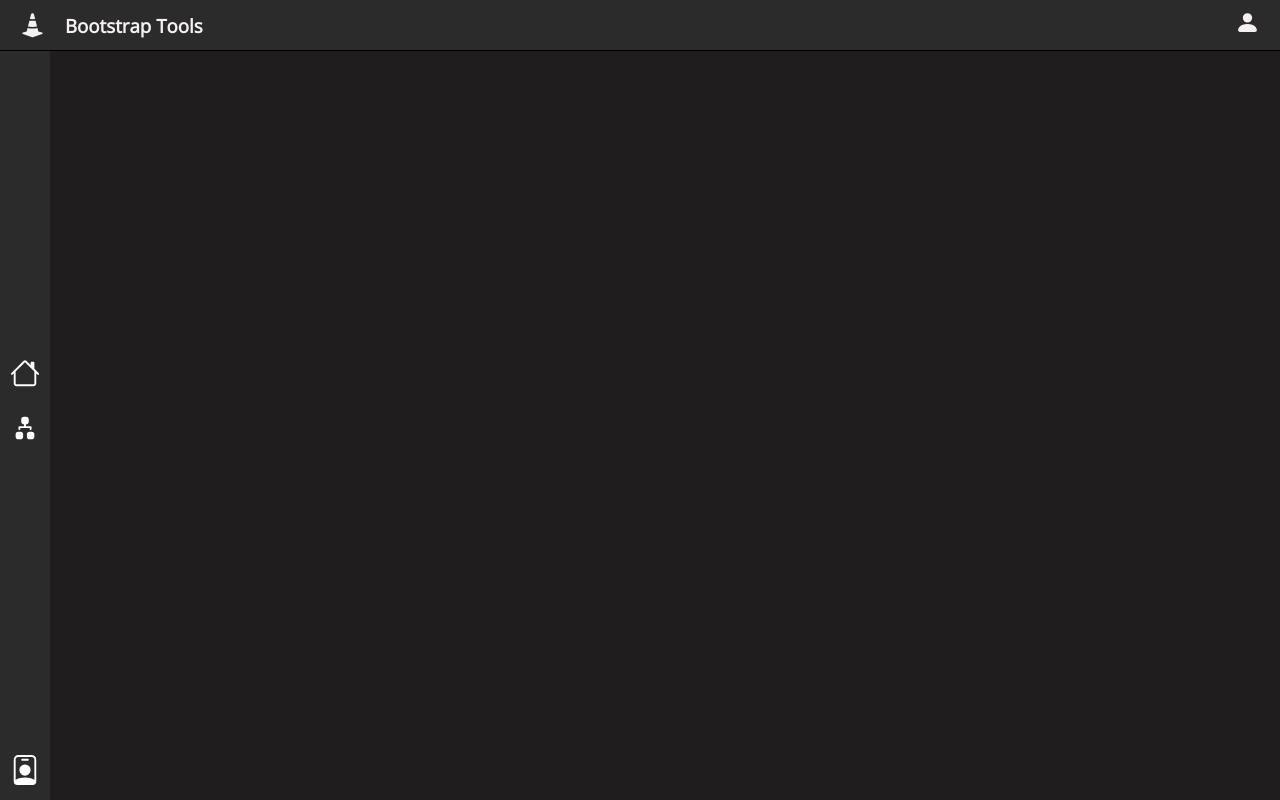
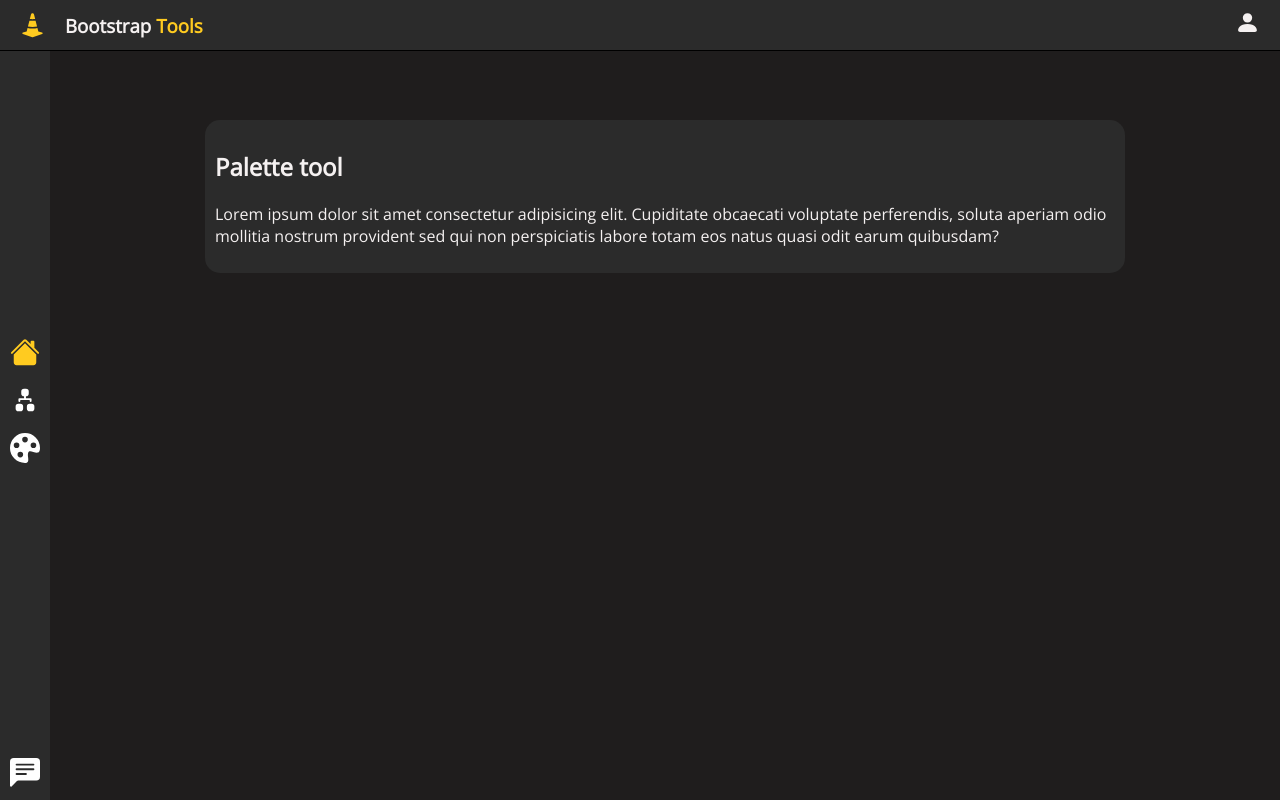
Before and after one commit to dannyseiner/bootstrap-tools, a React (Create React App) app in the folder frontend/: page /palette in a window 1280 px wide. Before the commit this address had no page. Built offline with nearby package versions, Linux system fonts and the light colour scheme.

Commit message:
sidebar redesign, new colors, palette&support page

```diff
--- a/frontend/src/components/AppRouter.tsx
+++ b/frontend/src/components/AppRouter.tsx
@@ -5,6 +5,8 @@ import "../css/index.css";
 import SideBar from "./SideBar";
 import NavBarLogged from "./NavBarLogged";
 import LayoutGenerator from "../screens/LayoutGenerator";
+import PaletteGenerator from "../screens/PaletteGenerator";
+import Support from "../screens/Support";
 function AppRouter() {
   return (
     <BrowserRouter>
@@ -15,6 +17,8 @@ function AppRouter() {
           <Routes>
             <Route path="/" element={<Home />} />
             <Route path="/layout" element={<LayoutGenerator />} />
+            <Route path="/palette" element={<PaletteGenerator />} />
+            <Route path="/support" element={<Support />} />
           </Routes>
         </div>
       </div>
--- a/frontend/src/components/NavBarLogged.tsx
+++ b/frontend/src/components/NavBarLogged.tsx
@@ -4,9 +4,11 @@ import { ConeStriped, PersonFill } from "react-bootstrap-icons";
 function NavBarLogged() {
   return (
     <div className="navbar-container">
-      <ConeStriped size={25} />
-      <h3>Bootstrap Tools</h3>
-      <div className="navbar-rightside">
+      <ConeStriped size={25} className="fill-primary" />
+      <h3>
+        Bootstrap <span className="text-primary">Tools</span>
+      </h3>
+      <div className="navbar-rightside cursor-pointer">
         <PersonFill size={25} />
       </div>
     </div>
--- a/frontend/src/components/SideBar.tsx
+++ b/frontend/src/components/SideBar.tsx
@@ -1,36 +1,61 @@
-import React from "react";
+import React, { useState } from "react";
 import {
   Diagram2Fill,
-  House,
-  Person,
+  HouseFill,
   PersonBadge,
+  PaletteFill,
+  ChatLeftTextFill,
 } from "react-bootstrap-icons";
 import { useNavigate } from "react-router-dom";
 
 function SideBar() {
   const navigate = useNavigate();
+  const [activeLink, setActiveLink] = useState<string>("");
 
-  const redirectLink = (path: string) => {
+  const redirectEvt = (path: string) => {
+    setActiveLink(`${path}`);
     navigate(`/${path}`);
   };
+
+  const renderActiveLink = (str: string) => {
+    return str === activeLink ? "sidebar-item-active" : "";
+  };
+
   return (
     <div className="sidebar-container">
       <div className="sidebar-content">
-        <div className="sidebar-item" onClick={() => redirectLink("")}>
-          <House color={"white"} size={30} />
+        <div
+          className={`sidebar-item ${renderActiveLink("")}`}
+          onClick={() => redirectEvt("")}
+        >
+          <HouseFill color={"white"} size={30} />
           <p className="sidebar-item-text">Home</p>
         </div>
 
-        <div className="sidebar-item" onClick={() => redirectLink("layout")}>
+        <div
+          className={`sidebar-item ${renderActiveLink("layout")}`}
+          onClick={() => redirectEvt("layout")}
+        >
           <Diagram2Fill color={"white"} size={30} />
-          <p className="sidebar-item-text">Grid Builder</p>
+          <p className="sidebar-item-text">Grid</p>
+        </div>
+
+        <div
+          className={`sidebar-item ${renderActiveLink("palette")}`}
+          onClick={() => redirectEvt("palette")}
+        >
+          <PaletteFill color={"white"} size={30} />
+          <p className="sidebar-item-text">Palette</p>
         </div>
       </div>
 
       <div className="sidebar-content-last">
-        <div className="sidebar-item">
-          <PersonBadge color={"white"} size={30} />
-          <p className="sidebar-item-text">Grid Builder</p>
+        <div
+          className={`sidebar-item ${renderActiveLink("support")}`}
+          onClick={() => redirectEvt("support")}
+        >
+          <ChatLeftTextFill color={"white"} size={30} />
+          <p className="sidebar-item-text">Support</p>
         </div>
       </div>
     </div>
--- a/frontend/src/css/index.css
+++ b/frontend/src/css/index.css
@@ -11,28 +11,33 @@
   justify-content: center;
   align-items: center;
   flex-direction: column;
+  z-index: 20;
 }
 
 .sidebar-item {
   display: flex;
   justify-content: center;
   align-items: center;
+  padding: 6px;
   cursor: pointer;
-  padding: 10px;
   margin: 5px;
-  border-radius: 10px;
+  border-bottom: 1px solid rgb(43, 43, 43);
+}
+
+.sidebar-item-active .sidebar-item {
+  transition: 0.05s ease-in-out !important;
+}
+
+.sidebar-item-active .sidebar-item-text {
+  color: rgb(255, 203, 32);
+}
+
+.sidebar-item-active > svg {
+  fill: rgb(255, 203, 32);
 }
 
 .sidebar-item > svg {
   transition: 0.15s ease-in-out;
-}
-
-.sidebar-item:hover {
-  background-color: white;
-}
-
-.sidebar-item:hover > svg {
-  fill: black;
 }
 
 .sidebar-item-text {
@@ -40,11 +45,28 @@
   transition: 1s ease-in-out !important;
   font-weight: 600;
   padding: 6px;
+  margin-left: 7px;
 }
 
 .sidebar-content-last {
   position: absolute;
   bottom: 0;
+}
+
+.sidebar-container:hover {
+  width: 130px;
+}
+
+.sidebar-container:hover .sidebar-item {
+  justify-content: flex-start;
+}
+
+.sidebar-container:hover .sidebar-item-text {
+  display: block;
+}
+
+.sidebar-item:hover {
+  border-bottom: 1px solid white;
 }
 
 .navbar-container {
@@ -111,6 +133,18 @@ body {
   min-width: 100px;
 }
 
+.cursor-pointer {
+  cursor: pointer;
+}
+
+.text-primary {
+  color: rgb(255, 203, 32) !important;
+}
+
+.fill-primary {
+  fill: rgb(255, 203, 32) !important;
+}
+
 .navbar-container {
   position: fixed;
   display: flex;
--- a/frontend/src/css/scss/global.scss
+++ b/frontend/src/css/scss/global.scss
@@ -39,3 +39,16 @@ body {
   border-radius: 15px;
   min-width: 100px;
 }
+
+.cursor-pointer {
+  cursor: pointer;
+}
+
+//FONTS & TEXTS & COLORS
+.text-primary {
+  color: $primary-color !important;
+}
+
+.fill-primary {
+  fill: $primary-color !important;
+}
--- a/frontend/src/css/scss/sidebar.scss
+++ b/frontend/src/css/scss/sidebar.scss
@@ -11,27 +11,31 @@
   justify-content: center;
   align-items: center;
   flex-direction: column;
+  z-index: 20;
 }
 
 .sidebar-item {
   display: flex;
   justify-content: center;
   align-items: center;
+  padding: 6px;
   cursor: pointer;
-  padding: 10px;
   margin: 5px;
-  border-radius: 10px;
+  border-bottom: 1px solid $component-background;
 }
 
+.sidebar-item-active .sidebar-item {
+  transition: 0.05s ease-in-out !important;
+}
+
+.sidebar-item-active .sidebar-item-text {
+  color: $primary-color;
+}
+.sidebar-item-active > svg {
+  fill: $primary-color;
+}
 .sidebar-item > svg {
   transition: 0.15s ease-in-out;
-}
-
-.sidebar-item:hover {
-  background-color: white;
-}
-.sidebar-item:hover > svg {
-  fill: black;
 }
 
 .sidebar-item-text {
@@ -39,9 +43,27 @@
   transition: 1s ease-in-out !important;
   font-weight: 600;
   padding: 6px;
+  margin-left: 7px;
 }
 
 .sidebar-content-last {
   position: absolute;
   bottom: 0;
 }
+
+// EFFECTS
+.sidebar-container:hover {
+  width: 130px;
+}
+.sidebar-container:hover .sidebar-item {
+  justify-content: flex-start;
+}
+.sidebar-container:hover .sidebar-item-text {
+  display: block;
+}
+.sidebar-item:hover {
+  border-bottom: 1px solid white;
+}
+// .sidebar-item:hover > svg {
+//   fill: black;
+// }
--- a/frontend/src/css/scss/variables.scss
+++ b/frontend/src/css/scss/variables.scss
@@ -1,3 +1,4 @@
 $background-color: rgb(31, 29, 29);
 $component-background: rgb(43, 43, 43);
 $base-color: rgb(245, 241, 241);
+$primary-color: rgb(255, 203, 32); ;
--- a/frontend/src/screens/Home.tsx
+++ b/frontend/src/screens/Home.tsx
@@ -3,7 +3,7 @@ import React from "react";
 function Home() {
   return (
     <div className="component-container">
-      <h3>Bootstrap tools</h3>
+      <h2>Bootstrap tools</h2>
       <p>This is main page of bootstrap tools</p>
       <p>
         Lorem ipsum dolor sit amet consectetur adipisicing elit. Accusamus, eos
--- a/frontend/src/screens/LayoutGenerator.tsx
+++ b/frontend/src/screens/LayoutGenerator.tsx
@@ -3,7 +3,7 @@ import React from "react";
 function LayoutGenerator() {
   return (
     <div className="component-container">
-      <h3>Layout generator</h3>
+      <h2>Layout generator</h2>
       <p>This is main page of bootstrap tools</p>
       <p>
         Lorem ipsum dolor sit amet consectetur adipisicing elit. Accusamus, eos
--- /dev/null
+++ b/frontend/src/screens/PaletteGenerator.tsx
@@ -0,0 +1,17 @@
+import React from "react";
+
+function PaletteGenerator() {
+  return (
+    <div className="component-container">
+      <h2>Palette tool</h2>
+      <p>
+        Lorem ipsum dolor sit amet consectetur adipisicing elit. Cupiditate
+        obcaecati voluptate perferendis, soluta aperiam odio mollitia nostrum
+        provident sed qui non perspiciatis labore totam eos natus quasi odit
+        earum quibusdam?
+      </p>
+    </div>
+  );
+}
+
+export default PaletteGenerator;
--- /dev/null
+++ b/frontend/src/screens/Support.tsx
@@ -0,0 +1,11 @@
+import React from "react";
+
+function Support() {
+  return (
+    <div className="component-container">
+      <h2>Support</h2>
+    </div>
+  );
+}
+
+export default Support;
```
Also changed, not shown: 1 other file (tests, documents, lock files or other folders).
